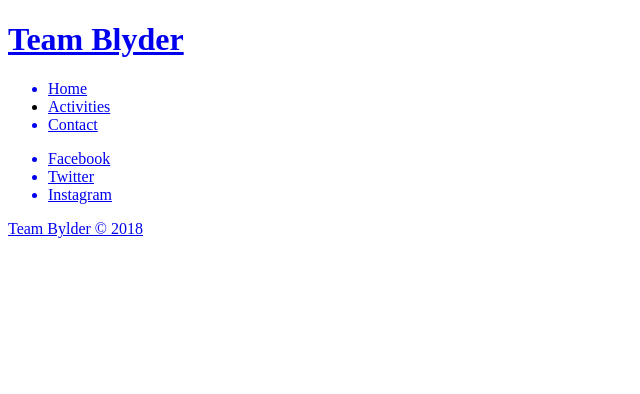
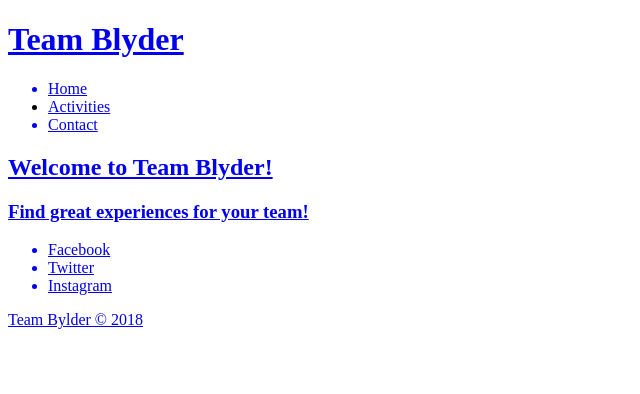
Before and after one commit to jacobhorvat/teambyldr, a PHP site: page / in a window 1280 px wide. Shown: the top 394 px of the page, without its empty margins (0-640 px from the left). Run offline with PHP 8.4, Linux system fonts and the light colour scheme.

Commit message:
added some code to index, learned about JS and the DOM, and worked on business positioning.

```diff
--- a/index.php
+++ b/index.php
@@ -1,4 +1,3 @@
-
 <?php $pageTitle = "Home | Team Blyder"; ?>
 
 <?php include("inc/header.php"); ?>
@@ -9,4 +8,9 @@
 <!-- End Content -->
 </div>
 
+<h2>Welcome to Team Blyder!</h2>
+<h3>Find great experiences for your team!</h3>
+
+
+
 <?php include("inc/footer.php"); ?>
```
